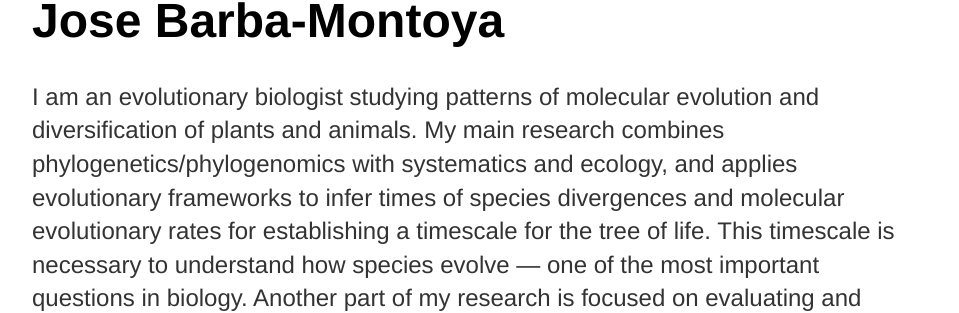
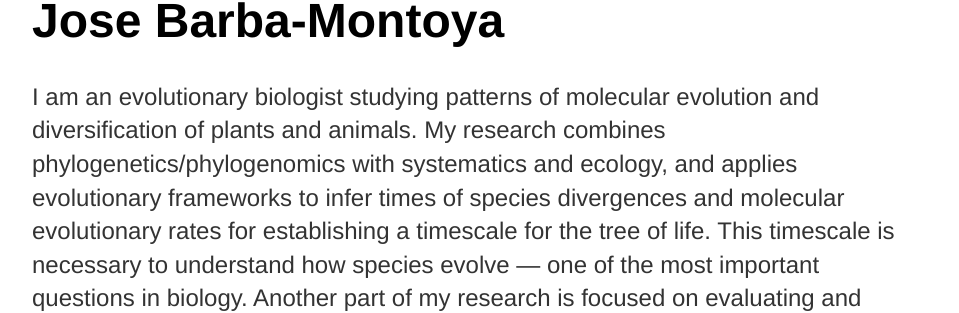
Before and after one commit to josebarbamontoya/josebarbamontoya.github.io, a Jekyll site: the page built from index.html, in a window 1280 px wide. Shown: the part 140-453 px from the top of the page, without its empty margins (160-1119 px from the left). Built offline with Jekyll 4.4.1, drawn with Linux system fonts in a browser that asks for light colours; some of the changed text lies outside the part shown.

Commit message:
Update index.html

```diff
--- a/index.html
+++ b/index.html
@@ -4,6 +4,6 @@
 ---
 <div class="blurb">
 	<h1>Jose Barba-Montoya</h1>
-	<p>I am an evolutionary biologist studying patterns of molecular evolution and diversification of plants and animals. My main research combines phylogenetics/phylogenomics with systematics and ecology, and applies evolutionary frameworks to infer times of species divergences and molecular evolutionary rates for establishing a timescale for the tree of life. This timescale is necessary to understand how species evolve — one of the most important questions in biology. Another part of my research is focused on evaluating and developing methods of molecular clock dating and phylogenomics. Analysis of large-scale genomic data for evaluation of evolutionary hypothesis is also a part of my research</em>. <a href="/about">Read more about me...</a></p>
+	<p>I am an evolutionary biologist studying patterns of molecular evolution and diversification of plants and animals. My research combines phylogenetics/phylogenomics with systematics and ecology, and applies evolutionary frameworks to infer times of species divergences and molecular evolutionary rates for establishing a timescale for the tree of life. This timescale is necessary to understand how species evolve — one of the most important questions in biology. Another part of my research is focused on evaluating and developing methods of molecular clock dating and phylogenomics. Analysis of large-scale genomic data for evaluation of evolutionary hypothesis is also a part of my research</em>. <a href="/about">Read more about me...</a></p>
 	<p style="text-align:center;"><img src="img/photo1.jpg" height="350" width="460"></p>
 </div><!-- /.blurb -->
```
